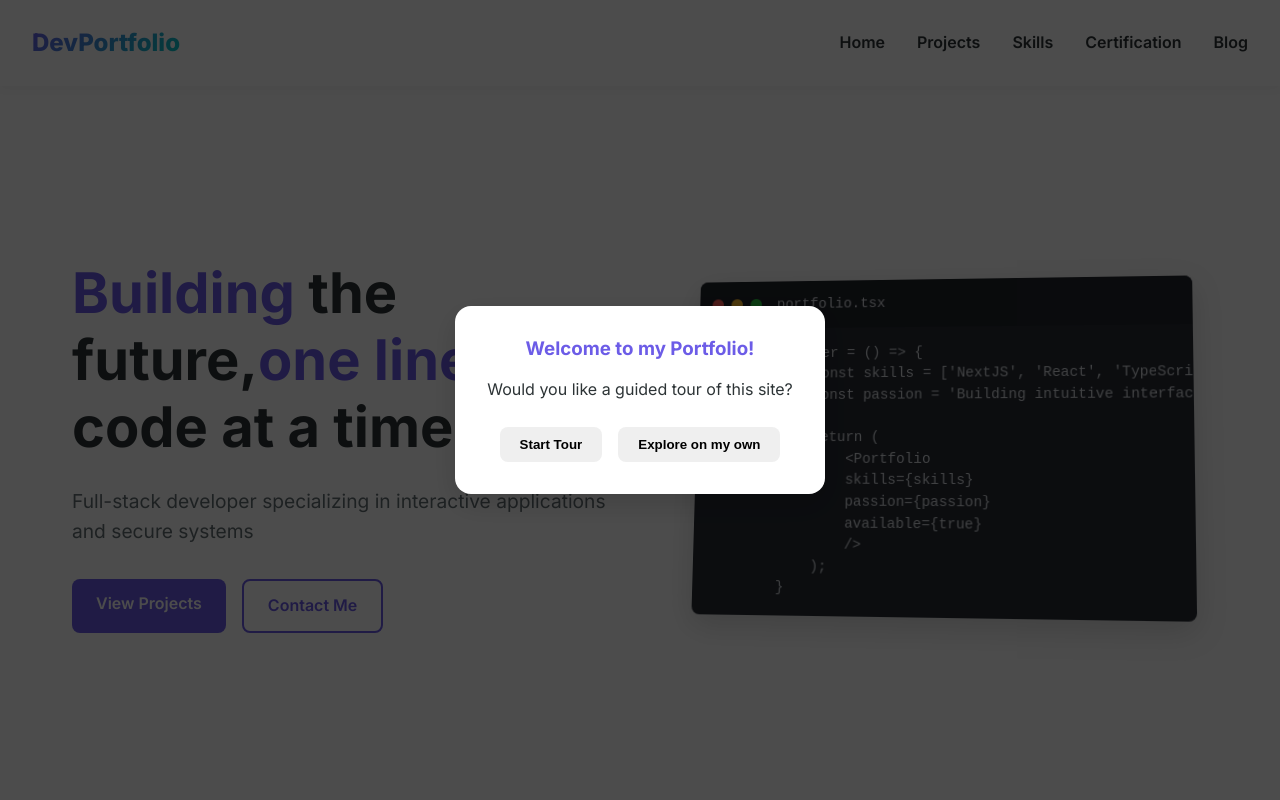
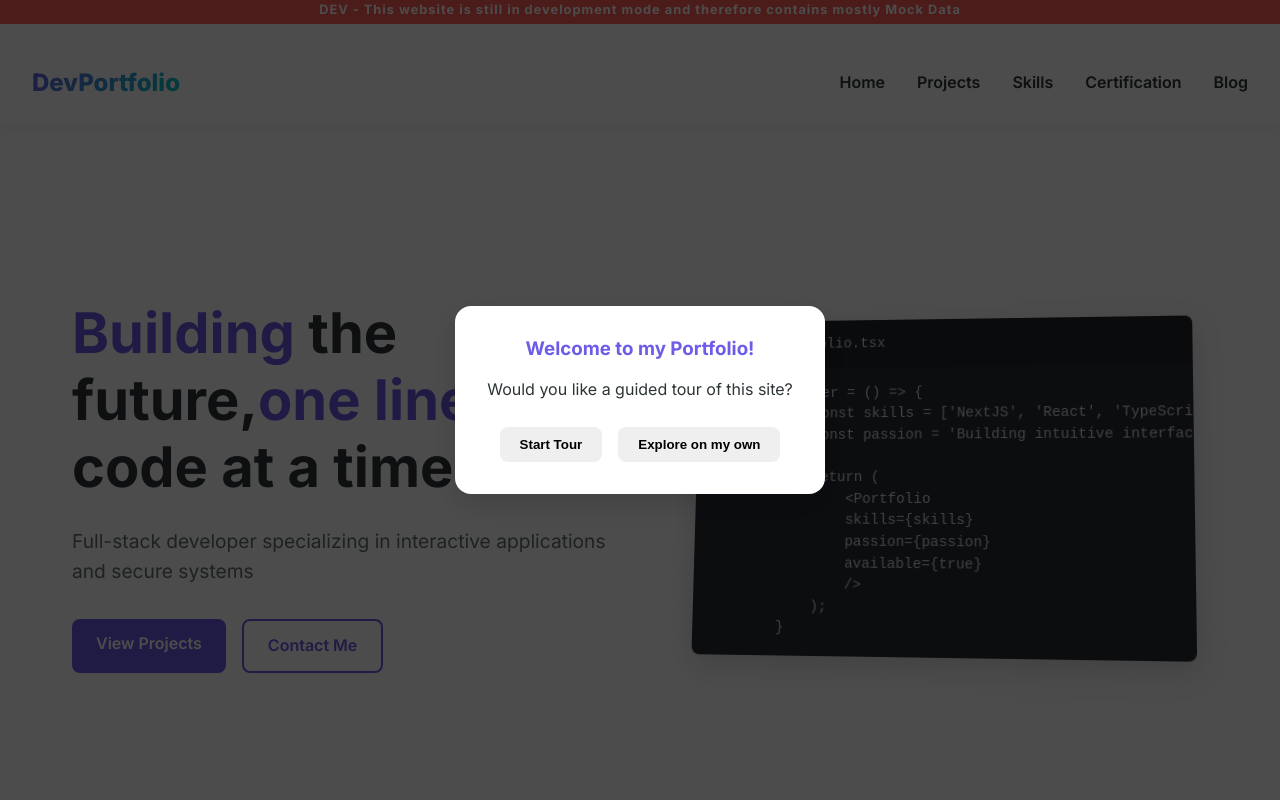
Before and after one commit to Prinella-cyber/PersonalPortfolio, a Next.js app: page / in a window 1280 px wide. Shown: the top 800 px of the page. Built offline with nearby package versions, Linux system fonts and the light colour scheme.

Commit message:
Added flag to indicate app is in development mode

```diff
--- a/src/app/globals.css
+++ b/src/app/globals.css
@@ -1337,3 +1337,40 @@ section {
     justify-content: center;
   }
 }
+
+/* ***************************************************************************************************************** */
+/* ***************************************************************************************************************** */
+/* Application is in development mode */
+.dev-indicator {
+  position: absolute;
+  top: 0;
+  left: 0;
+  width: 100%;
+  background-color: #ff5f56;
+  color: white;
+  text-align: center;
+  padding: 4px 0;
+  font-size: 0.8rem;
+  font-weight: bold;
+  letter-spacing: 1px;
+  z-index: 1000;
+  animation: bounce-dev 2s infinite;
+}
+
+@keyframes bounce-dev {
+  0%, 100% { transform: translateY(0); }
+  50% { transform: translateY(-5px); }
+}
+
+/* Adjust header to accommodate the dev indicator */
+.header {
+  padding-top: calc(1.5rem + 40px) !important;
+}
+
+@media (max-width: 768px) {
+  .header {
+    padding-top: calc(0.75rem + 40px) !important;
+  }
+}
+/* ***************************************************************************************************************** */
+/* ***************************************************************************************************************** */
--- a/src/components/layout/Header.tsx
+++ b/src/components/layout/Header.tsx
@@ -3,6 +3,7 @@ import Link from 'next/link';
 
 const Header: React.FC = () => {
   const [menuOpen, setMenuOpen] = useState(false);
+  const isDevelopment = process.env.NODE_ENV === 'development';
 
   // Disable body scroll when menu is open
   useEffect(() => {
@@ -25,6 +26,10 @@ const Header: React.FC = () => {
   return (
     <>
       <header className="header">
+        {isDevelopment && (
+          <div className="dev-indicator">DEV - This website is still in development mode and therefore contains mostly Mock Data</div>
+        )}
+
         <div className="logo">
           <span className="logo-text">DevPortfolio</span>
         </div>
```
